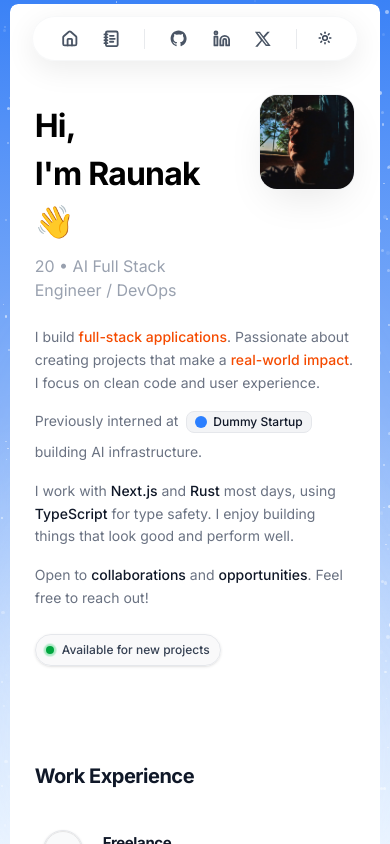
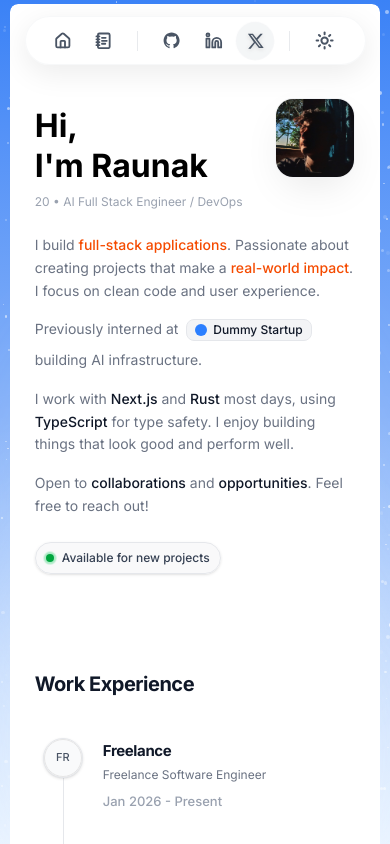
Before and after one commit to RaunaK-cap/Original_Portfolio, a Next.js app: page / in a window 390 px wide. Shown: the top 844 px of the page. Built offline with nearby package versions, Linux system fonts and the light colour scheme.

Commit message:
added and fixed

```diff
--- a/app/layout.tsx
+++ b/app/layout.tsx
@@ -31,12 +31,11 @@ export default function RootLayout({
       className={cn("h-full", "antialiased", inter.variable, geistMono.variable, "font-sans")}
       suppressHydrationWarning
     >
-      <body className="min-h-full flex flex-col">
+      <body className="min-h-full flex flex-col transition-colors duration-700 ease-in-out">
         <ThemeProvider
             attribute="class"
             defaultTheme="Light"
             enableSystem
-            disableTransitionOnChange
           >
             {children}
           </ThemeProvider>
--- a/components/navbar.tsx
+++ b/components/navbar.tsx
@@ -66,9 +66,13 @@ export function Navbar() {
             </motion.div>
           </Link>
           {/* Custom SVG for X (Twitter) */}
-          <Link href="https://x.com/caps_raunak" target="_blank">
-            <motion.div whileHover={{ scale: 1.15, y: -2 }} whileTap={{ scale: 0.95 }} className="p-1 text-gray-600 dark:text-gray-300 hover:text-black dark:hover:text-white transition-colors cursor-pointer">
-              <svg viewBox="0 0 24 24" className="w-[1.1rem] h-[1.1rem] fill-current" aria-hidden="true">
+          <Link href="https://x.com/caps_raunak" target="_blank" className="group relative flex items-center justify-center">
+
+            {/* Continuous Pulse Ring */}
+            <div className="absolute inset-0 m-auto w-6 h-6 rounded-full bg-gray-300/60 dark:bg-gray-500/40 animate-ping transition-all"></div>
+
+            <motion.div whileHover={{ scale: 1.15, y: -2 }} whileTap={{ scale: 0.95 }} className="relative z-10 p-1 text-gray-600 dark:text-gray-300 group-hover:text-black dark:group-hover:text-white transition-colors cursor-pointer">
+              <svg viewBox="0 0 24 24" className="w-[1.1rem] h-[1.1rem] fill-current drop-shadow-sm" aria-hidden="true">
                 <path d="M18.244 2.25h3.308l-7.227 8.26 8.502 11.24H16.17l-5.214-6.817L4.99 22.75H1.68l7.73-8.835L1.254 2.25H8.08l4.713 6.231zm-1.161 17.52h1.833L7.007 4.076H5.022l12.06 15.694z" />
               </svg>
             </motion.div>
--- a/components/portfolio.tsx
+++ b/components/portfolio.tsx
@@ -24,8 +24,19 @@ const staggerContainer: Variants = {
   visible: {
     opacity: 1,
     transition: {
-      staggerChildren: 0.12,
+      staggerChildren: 0.1,
       delayChildren: 0.1,
+    },
+  },
+};
+
+const fastStaggerContainer: Variants = {
+  hidden: { opacity: 0 },
+  visible: {
+    opacity: 1,
+    transition: {
+      staggerChildren: 0.05,
+      delayChildren: 0.05,
     },
   },
 };
@@ -36,7 +47,7 @@ const textReveal: Variants = {
     opacity: 1,
     y: 0,
     filter: "blur(0px)",
-    transition: { duration: 0.8, ease: [0.22, 1, 0.36, 1] }
+    transition: { type: "spring", bounce: 0, duration: 0.95 }
   },
 };
 
@@ -248,22 +259,22 @@ export function Portfolio() {
         className="w-full flex flex-col gap-6"
       >
         <div className="flex flex-col gap-6 w-full">
-
-          {/* Top Row: Headline (Left) + Image (Right) */}
-          <div className="flex flex-row items-start justify-between gap-4 md:gap-6 w-full">
+          <div className="flex flex-row items-start justify-between gap-2 sm:gap-4 md:gap-6 w-full">
             {/* Headline and Subtitle */}
-            <div className="flex flex-col gap-2 pt-2 md:pt-4">
-              <motion.h1 variants={textReveal} className="flex flex-col md:gap-3 text-[32px] sm:text-4xl md:text-5xl font-bold tracking-tight">
+            <div className="flex flex-col gap-2 pt-2 md:pt-4 min-w-0">
+              <motion.h1 variants={textReveal} className="flex flex-col md:gap-3 text-[32px] sm:text-4xl md:text-5xl font-bold tracking-none leading-tight">
                 <span>Hi,</span>
-                <span>I'm Raunak 👋 </span>
+                <span className="flex flex-wrap items-center gap-x-1.5 sm:gap-x-2">
+                  <span>I'm Raunak<span className="hidden md:inline-block ml-2">👋</span></span>
+                </span>
               </motion.h1>
-              <motion.p variants={textReveal} className="flex flex-col gap-1 text-gray-400 dark:text-gray-400 text-md  tracking-none pr-2">
-                <span className="">20 • AI Full Stack Engineer / DevOps</span>
+              <motion.p variants={textReveal} className="flex flex-col gap-1 text-gray-400 dark:text-gray-400 tracking-none pr-1 sm:pr-2">
+                <span className="text-xs sm:text-base">20 • AI Full Stack Engineer / DevOps</span>
               </motion.p>
             </div>
 
             {/* Profile Image Column (Right side) */}
-          <motion.div variants={textReveal} className="w-24 h-24 sm:w-24 sm:h-24 md:w-28 md:h-28 shrink-0 overflow-hidden border border-gray-200/50 dark:border-gray-800/50 rounded-2xl shadow-[0_15px_40px_-10px_rgba(0,0,0,0.1)] dark:shadow-[0_15px_40px_-10px_rgba(255,255,255,0.05)] bg-white dark:bg-[#0a0a0a] group hover:-translate-y-1 hover:shadow-[0_20px_50px_-10px_rgba(0,0,0,0.15)] dark:hover:shadow-[0_20px_50px_-10px_rgba(255,255,255,0.08)] transition-all duration-500">
+          <motion.div variants={textReveal} className="w-20 h-20 sm:w-24 sm:h-24 md:w-28 md:h-28 shrink-0 overflow-hidden border border-gray-200/50 dark:border-gray-800/50 rounded-2xl shadow-[0_15px_40px_-10px_rgba(0,0,0,0.1)] dark:shadow-[0_15px_40px_-10px_rgba(255,255,255,0.05)] bg-white dark:bg-[#0a0a0a] group hover:-translate-y-1 hover:shadow-[0_20px_50px_-10px_rgba(0,0,0,0.15)] dark:hover:shadow-[0_20px_50px_-10px_rgba(255,255,255,0.08)] transition-all duration-500">
             {/* REPLACE: Add your actual photo to the 'public' folder and name it 'profile.jpg'
                 Alternatively, paste the full URL of the uploaded image here! */}
             <img
@@ -402,13 +413,14 @@ export function Portfolio() {
         {/* 4. SKILLS */}
       <motion.section
         initial="hidden" whileInView="visible" viewport={{ once: true, margin: "-100px" }}
-        variants={staggerContainer}
+        variants={fastStaggerContainer}
         className="w-full"
       >
         <motion.h2 variants={textReveal} className="text-xl font-bold mb-6 tracking-tight">Skills & Tools</motion.h2>
         <div className="flex flex-wrap gap-2.5">
           {SKILLS_DATA.map((skill) => (
-            <div
+            <motion.div
+              variants={textReveal}
               key={skill.name}
               className="group flex items-center gap-1.5 bg-[#f8f9fa] dark:bg-[#111111]/90 hover:bg-white dark:hover:bg-[#1a1a1a] text-gray-700 dark:text-[#EAEAEA] border border-gray-200/80 dark:border-white/[0.06] px-2.5 py-1 rounded-full transition-all duration-300 hover:-translate-y-1 hover:shadow-md cursor-pointer"
             >
@@ -419,7 +431,7 @@ export function Portfolio() {
                 onError={(e) => e.currentTarget.style.display = 'none'}
               />
               <span className="text-[11.5px] font-medium tracking-tight">{skill.name}</span>
-            </div>
+            </motion.div>
           ))}
         </div>
         <div>
@@ -463,8 +475,8 @@ export function Portfolio() {
             Freelance & Collaboration
           </Badge>
         </motion.div>
-        <motion.h2 variants={textReveal} className="text-3xl md:text-4xl font-bold mb-6 tracking-tight max-w-md">Ready to Build Something Great?</motion.h2>
-        <motion.p variants={textReveal} className="text-gray-600 dark:text-gray-400 mb-8 max-w-xl">
+        <motion.h2 variants={textReveal} className="text-xl md:text-4xl font-bold mb-6 tracking-tight max-w-md">Ready to Build Something Great?</motion.h2>
+        <motion.p variants={textReveal} className="text-gray-600 dark:text-gray-400 text-sm md:text-md mb-7 max-w-xl">
           I'm available for freelance projects, consulting, and collaborations. Whether you need a web app, front-end magic,
           or full-stack development, let's discuss how I can help bring your vision to life.
         </motion.p>
--- a/components/ui/thememode.tsx
+++ b/components/ui/thememode.tsx
@@ -3,38 +3,26 @@
 import * as React from "react"
 import { Moon, Sun } from "lucide-react"
 import { useTheme } from "next-themes"
-
-import { Button } from "@/components/ui/button"
-import {
-  DropdownMenu,
-  DropdownMenuContent,
-  DropdownMenuItem,
-  DropdownMenuTrigger,
-} from "@/components/ui/dropdown-menu"
+import { motion } from "framer-motion"
 
 export function ModeToggle() {
-  const { setTheme } = useTheme()
+  const { theme, resolvedTheme, setTheme } = useTheme()
+
+  const toggleTheme = () => {
+    const current = theme === 'system' ? resolvedTheme : theme;
+    setTheme(current === 'dark' ? 'light' : 'dark');
+  };
 
   return (
-    <DropdownMenu>
-      <DropdownMenuTrigger asChild>
-        <Button variant="ghost" size="icon" className="h-auto w-auto p-0 hover:bg-transparent text-gray-700 dark:text-gray-300 hover:text-black dark:hover:text-white transition-colors">
-          <Sun className="h-[1.2rem] w-[1.2rem] scale-100 rotate-0 transition-all dark:scale-0 dark:-rotate-90" strokeWidth={2.5} />
-          <Moon className="absolute h-[1.2rem] w-[1.2rem] scale-0 rotate-90 transition-all dark:scale-100 dark:rotate-0" strokeWidth={2.5} />
-          <span className="sr-only">Toggle theme</span>
-        </Button>
-      </DropdownMenuTrigger>
-      <DropdownMenuContent align="end">
-        <DropdownMenuItem onClick={() => setTheme("light")}>
-          Light
-        </DropdownMenuItem>
-        <DropdownMenuItem onClick={() => setTheme("dark")}>
-          Dark
-        </DropdownMenuItem>
-        <DropdownMenuItem onClick={() => setTheme("system")}>
-          System
-        </DropdownMenuItem>
-      </DropdownMenuContent>
-    </DropdownMenu>
+    <motion.button
+      whileHover={{ scale: 1.15, y: -2 }}
+      whileTap={{ scale: 0.95 }}
+      onClick={toggleTheme}
+      className="p-1.5 flex items-center justify-center text-gray-600 dark:text-gray-300 hover:text-black dark:hover:text-white transition-colors cursor-pointer relative"
+      aria-label="Toggle theme"
+    >
+      <Sun className="h-[1.2rem] w-[1.2rem] scale-100 rotate-0 transition-all duration-300 dark:scale-0 dark:-rotate-90" strokeWidth={2.5} />
+      <Moon className="absolute h-[1.2rem] w-[1.2rem] scale-0 rotate-90 transition-all duration-300 dark:scale-100 dark:rotate-0" strokeWidth={2.5} />
+    </motion.button>
   )
 }
```
